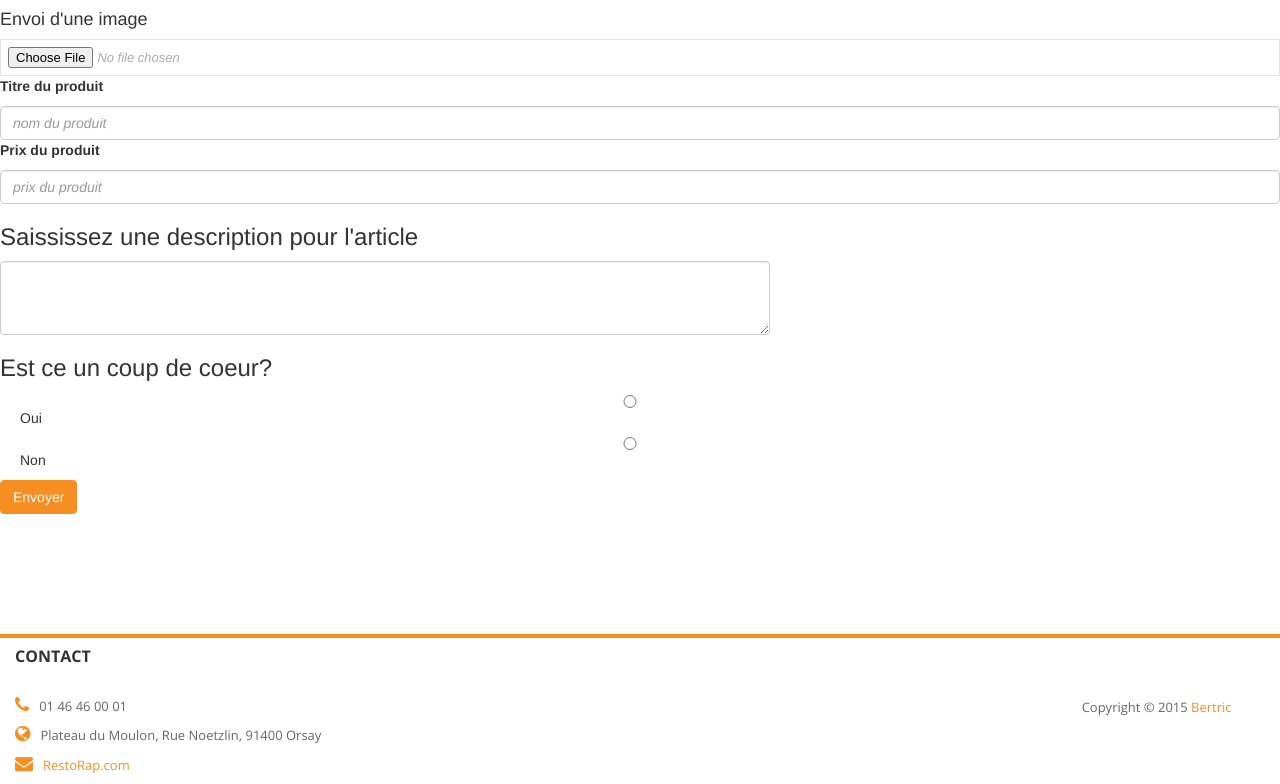
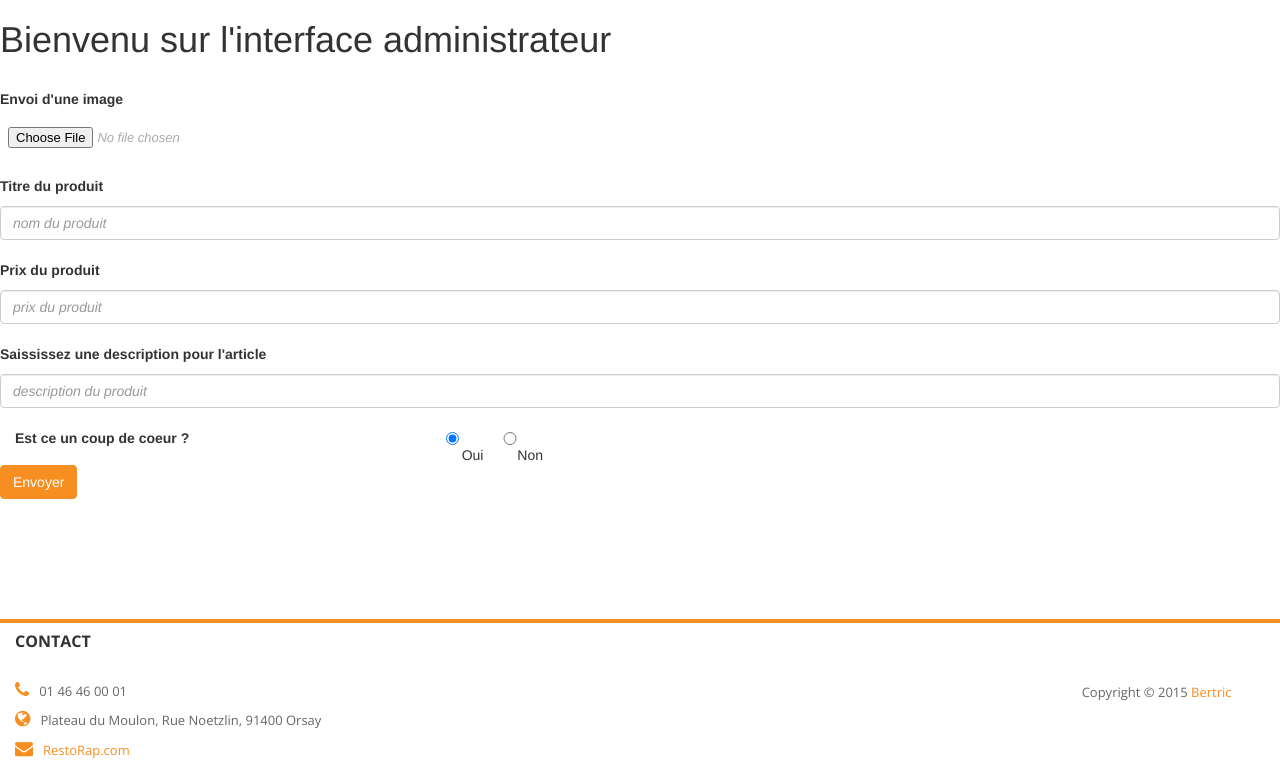
Before and after one commit to projetBertrandLoic/projetWeb, a PHP site: page /staff.php in a window 1280 px wide. Shown: the part 154-938 px from the top of the page. After the commit the page ends 913 px from the top, so only its background shows below. Run offline with PHP 8.4, Linux system fonts and the light colour scheme; data that the repository does not hold is empty.

Commit message:
amelioration du formulaire staff.php

```diff
--- a/css/style.css
+++ b/css/style.css
@@ -593,7 +593,7 @@ p {
 
 input, textarea {
   padding: 7px;
-  border: 1px solid #e2e2e2;
+  border: 1px solid white;
   width: 100%;
   margin-top: 5px;
   font-size: 13px;
--- a/paiement.php
+++ b/paiement.php
@@ -25,7 +25,7 @@ $numeroCarte = (isset($_POST['numeroCarte']));
 
 		  <form action="paiement.php" class="require-validation" id="payment-form" method="post">
 
-				<!-- acune verif sur le nom de la carte -->
+				<!-- acune verif actuellement sur le nom de la carte -->
 			   <div class='form-row'>
 				  <div class='col-xs-12 form-group required'>
 					<label class='control-label'>Nom sur la carte</label>
--- a/staff.php
+++ b/staff.php
@@ -1,34 +1,38 @@
 <?php include_once("header.php");
 		include ("transfert.php");
-		if ( isset($_FILES['fic']) )
+		if ( isset($_FILES['fic']))
 		{
 		transfert();
 		}
 		?>
+		<h1>Bienvenu sur l'interface administrateur</h1>
+		</br>
 
-		<h4>Envoi d'une image</h4>
+		<label for="titre">Envoi d'une image</label>
 
 		<form enctype="multipart/form-data" action="#" method="post">
 			<input type="hidden" name="MAX_FILE_SIZE" value="250000" />
 			<input type="file" name="fic" size=50 />
-
+			</br>
 			<label for="titre">Titre du produit</label>
-			<input type="texte" class="form-control" id="testeproduit" placeholder="nom du produit" />
-
+			<input type="texte" class="form-control" id="testeproduit" name="titre" placeholder="nom du produit" />
+			</br>
 			<label for="titre">Prix du produit</label>
-			<input type="number" class="form-control" id="testeproduit" placeholder="prix du produit" />
-
+			<input type="float" class="form-control" id="testeproduit" name="prix" placeholder="prix du produit" />
+			<br>
 
 		<!--rajouter titre description prix iscoupdecouer dans la table article-->
-				<h3>Saississez une description pour l'article</h3>
-				<textarea class="form-control" rows="3"></textarea>
-				<h3>Est ce un coup de coeur?</h3>
-				<div class="radio">
-				  <label><input type="radio" name="optradio">Oui</label>
+				<label for="titre">Saississez une description pour l'article</label>
+				<input type="texte" class="form-control" id="testeproduit" name="description" placeholder="description du produit" />
+				</br>
+				<div class="form-group">
+					<label class="col-sm-4 control-label">Est ce un coup de coeur ?</label>
+					<div class="col-sm-8">
+						<label class="radio-inline"> <input type="radio" name="coupDeCoeur"  value="oui" checked> Oui </label>
+						<label class="radio-inline"> <input type="radio" name="coupDeCoeur"  value="non"> Non </label>
+					</div>
 				</div>
-				<div class="radio">
-					<label><input type="radio" name="optradio">Non</label>
-				</div>
+
 				<button type="submit" class="btn btn-default">Envoyer</button>
 
 		</form>
```
